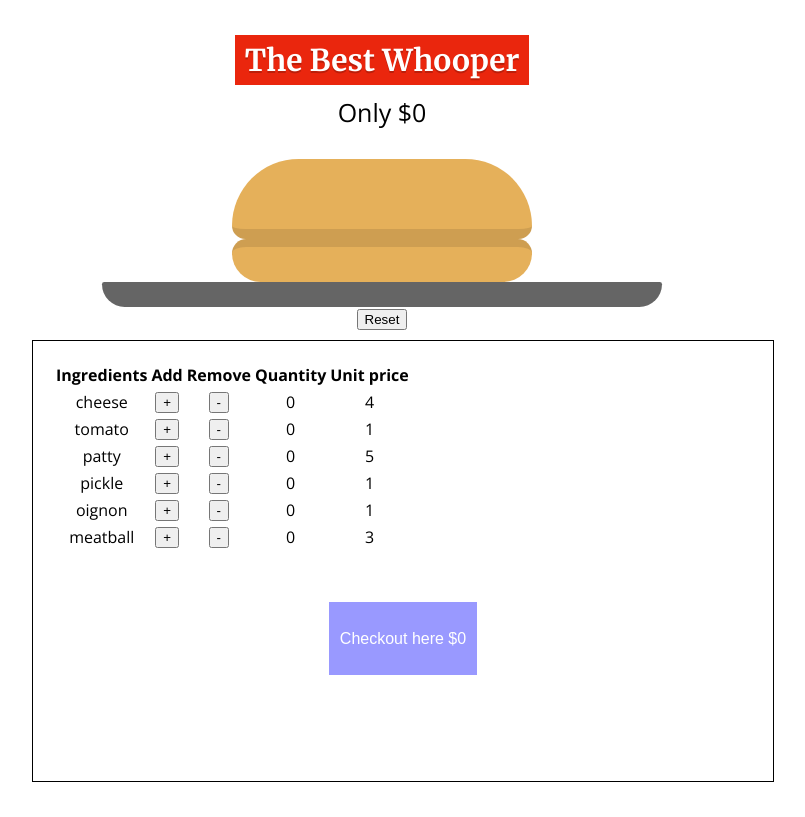
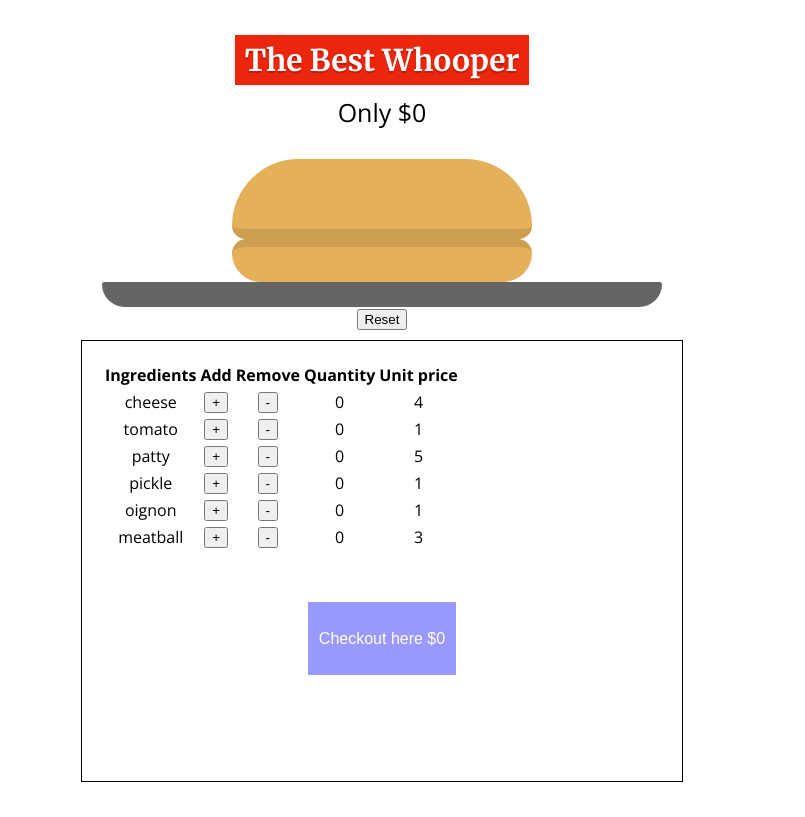
Before and after one commit to sergetoure09/BurgerReactJS, a React app: page / in a window 1280 px wide. Shown: the whole page, without its empty margins (258-1063 px from the left). Built offline with nearby package versions, Linux system fonts and the light colour scheme.

Commit message:
grgr ok "

```diff
--- a/src/components/control.css
+++ b/src/components/control.css
@@ -1,5 +1,5 @@
 .boxControl{
-    width: 700px;
+    width: 80%;
     border: 1px solid black;
     height: 400px;
     margin:10px auto;
```
